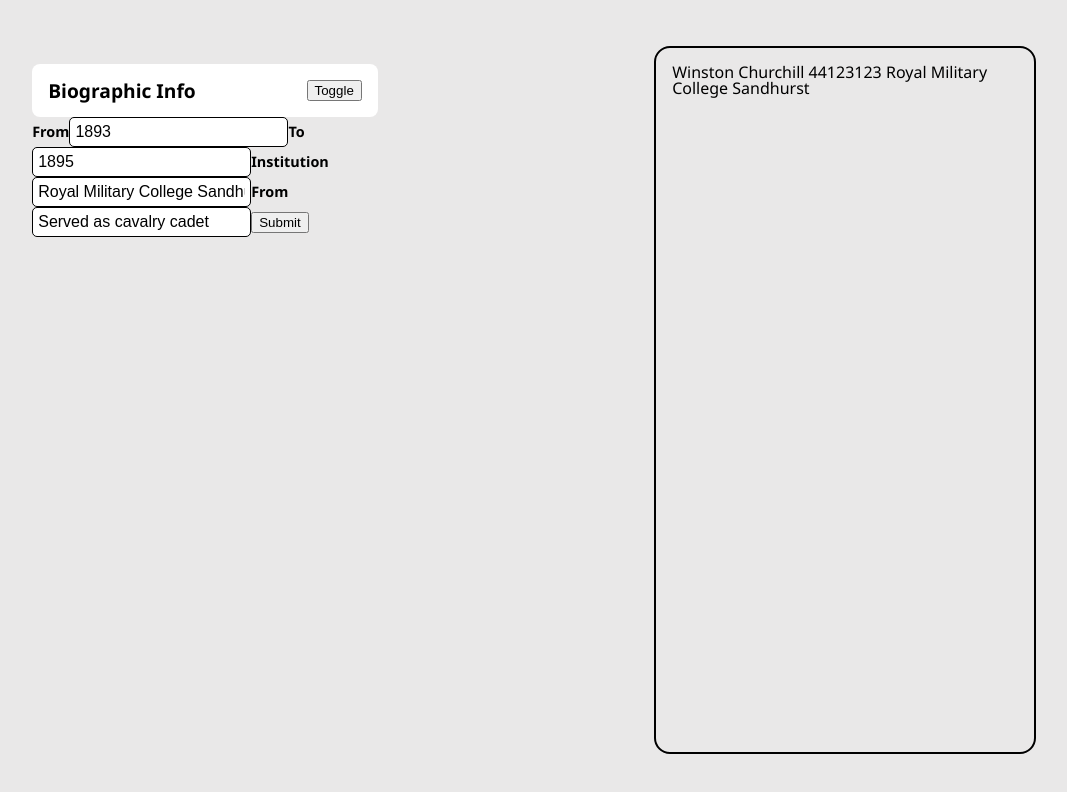
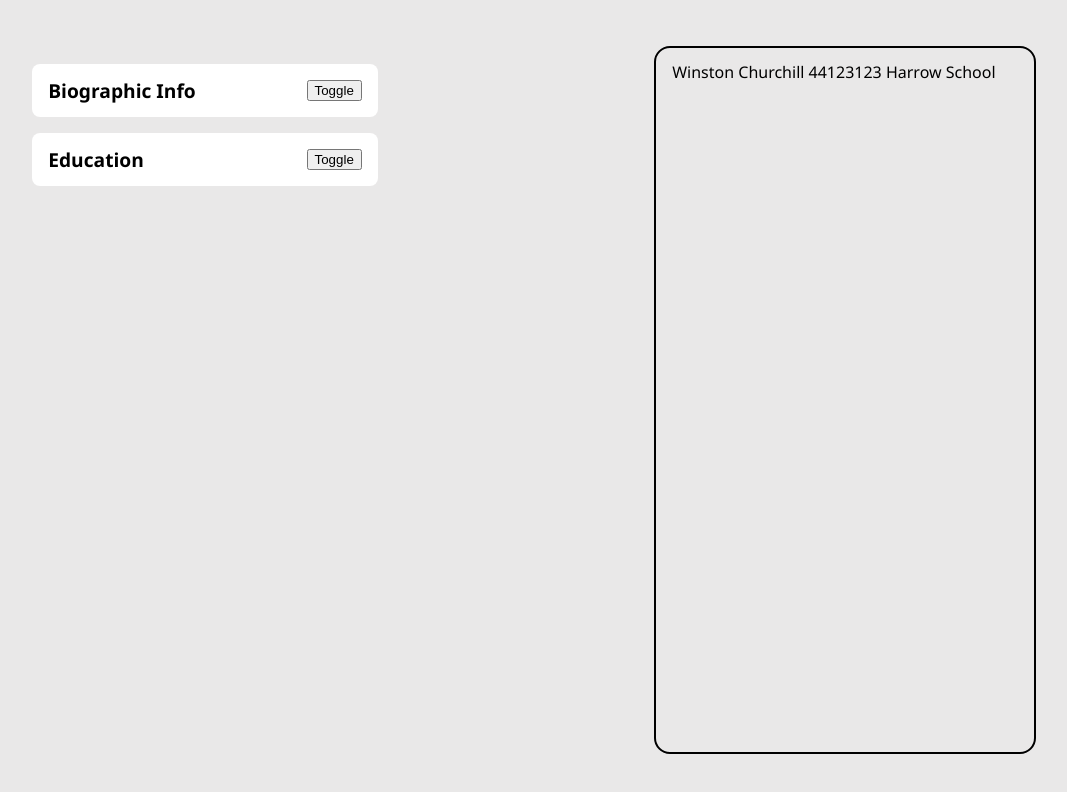
Before and after one commit to BuonicosII/cv-application, a React (Vite) app: page / in a window 1280 px wide. Shown: the top 792 px of the page, without its empty margins (114-1181 px from the left). Built offline with nearby package versions, Linux system fonts and the light colour scheme.

Commit message:
Add state to cond. render the education forms

```diff
--- a/src/components/EduForm.jsx
+++ b/src/components/EduForm.jsx
@@ -1,6 +1,6 @@
 import { useState } from 'react'
 
-function EduExperience ({ someObj, someFn, index}) {
+function EduExperience ({ someObj, someFn, index, statusFn, status}) {
 
     const [degree, setDegree] = useState(someObj.education[index])
 
@@ -9,10 +9,10 @@
         e.preventDefault()
 
         const newDegree = {
-            from: e.target.parentNode.from.value,
-            to: e.target.parentNode.to.value,
-            institution: e.target.parentNode.institution.value,
-            info: e.target.parentNode.info.value
+            from: e.target.parentNode.parentNode.from.value,
+            to: e.target.parentNode.parentNode.to.value,
+            institution: e.target.parentNode.parentNode.institution.value,
+            info: e.target.parentNode.parentNode.info.value
         }
 
         setDegree(newDegree)
@@ -21,8 +21,6 @@
     function degreeSubmit(e) {
 
         e.preventDefault()
-
-        console.log(e.target)
 
         const newDegree = {
             from: e.target.from.value,
@@ -36,35 +34,84 @@
         someFn({
             ...someObj,
             education: someObj.education.map(someDegree => someDegree)})
+        statusFn(undefined)
 
     }
 
+    if (status === index) {
         return (
-        <form onSubmit={degreeSubmit}>
+            <form className="formDiv" onSubmit={degreeSubmit}>
+                <div className='formInputField'>
                     <label htmlFor="from">From</label>
                     <input onChange={formUpdate}name='from' id='from' value={degree.from}></input>
+                </div>
+                <div className='formInputField'>
                     <label htmlFor="to">To</label>
                     <input onChange={formUpdate}name='to' id='to' value={degree.to}></input>
+                </div>
+                <div className='formInputField'>
                     <label htmlFor="institution">Institution</label>
                     <input onChange={formUpdate} name='institution' id='institution' value={degree.institution}></input>
-            <label htmlFor="info">From</label>
+                </div>
+                <div className='formInputField'>
+                    <label htmlFor="info">About</label>
                     <input onChange={formUpdate} name='info' id='info' value={degree.info}></input>
+                </div>
                 <button type='submit'>Submit</button>
             </form>
         )
+    } else {
+        return (
+            <div className="formDiv">
+                <div className='formInputField'>
+                    <label htmlFor="from">From</label>
+                    <input onChange={formUpdate}name='from' id='from' value={degree.from} disabled></input>
+                </div>
+                <div className='formInputField'>
+                    <label htmlFor="to">To</label>
+                    <input onChange={formUpdate}name='to' id='to' value={degree.to} disabled></input>
+                </div>
+                <div className='formInputField'>
+                    <label htmlFor="institution">Institution</label>
+                    <input onChange={formUpdate} name='institution' id='institution' value={degree.institution} disabled></input>
+                </div>
+                <div className='formInputField'>
+                    <label htmlFor="info">About</label>
+                    <input onChange={formUpdate} name='info' id='info' value={degree.info} disabled></input>
+                </div>
+                <button onClick={() => {statusFn(index)}}>Edit</button>
+            </div>
+        )
+    }
+
 }
 
 
 function EduForm ({someObj, someFn}) {
 
+    const [collapsed, setCollapsed] = useState(true);
+    const [status, setStatus] = useState(undefined)
+
+    function toggleCollapse() {
+        if (status !== undefined) {
+            alert("Submit the form first!")
+        } else {
+            collapsed ? setCollapsed(false) : setCollapsed(true)
+        }
+    }
+
     return (
-        <>
-        {someObj.education.map((degree, index) => {
+        <div className='formAndTitleHolder'>
+            <div className='formTitle'>
+                <h2>Education</h2>
+                <button onClick={toggleCollapse}>Toggle</button>
+            </div>
+        {!collapsed && someObj.education.map((degree, index) => {
             return (
-                <EduExperience someObj={someObj} someFn={someFn} index={index}></EduExperience> //remember to add key here!
+                <EduExperience someObj={someObj} someFn={someFn} index={index} statusFn={setStatus} status={status} ></EduExperience> //remember to add key here!
                 )
         })}
-        </>
+        </div>
     )
 }
 
--- a/src/main.jsx
+++ b/src/main.jsx
@@ -13,10 +13,16 @@
   address: "10 Downing Street, London UK",
   education: [
     {
+      institution: "Harrow School",
+      from: "1886",
+      to: "1890",
+      info: "I was on the whole considerably discouraged by my school days.",
+    },
+    {
       institution: "Royal Military College Sandhurst",
       from: "1893",
       to: "1895",
-      info: "Served as cavalry cadet",
+      info: "It shows that I could learn quickly the things that matter.",
     }
   ]
 }
--- a/src/styles/style.css
+++ b/src/styles/style.css
@@ -95,6 +95,9 @@
     height: 100%;
     width: 30%;
     padding: 2vh;
+    gap: 2vh;
+    display: flex;
+    flex-direction: column;
 }
 
 .formDiv {
```
Lines whose indentation alone changed are shown as unchanged.
